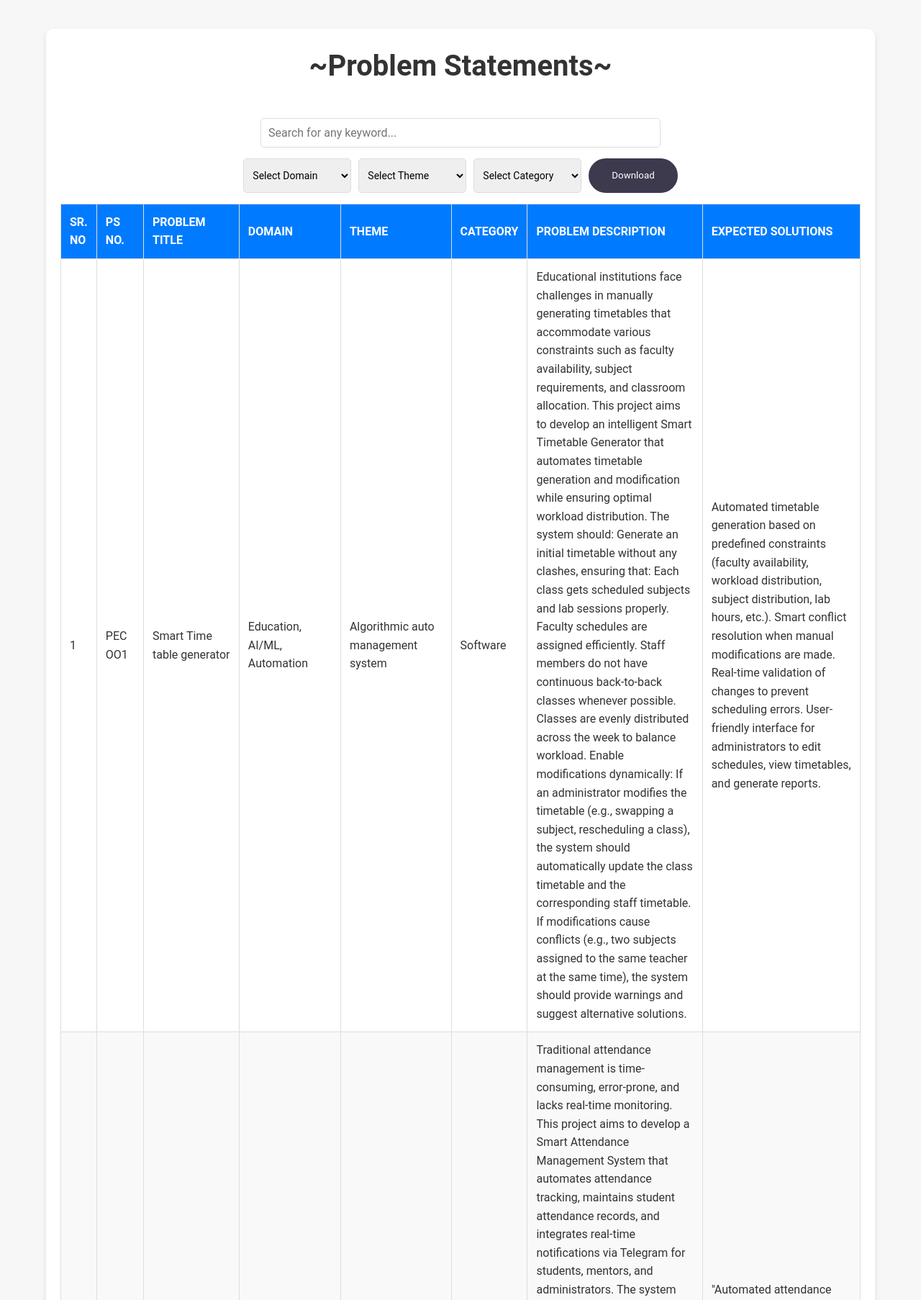
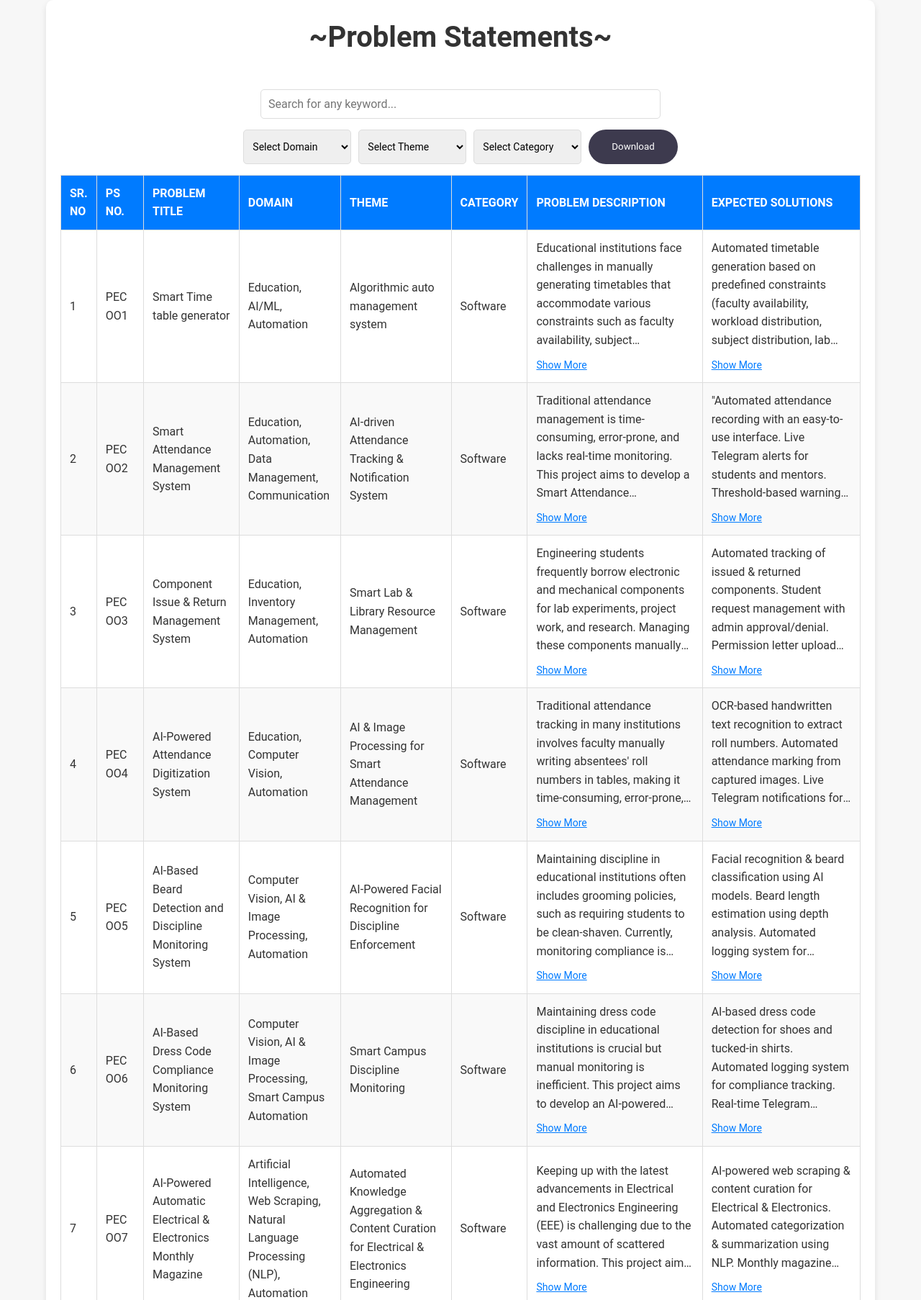
Before and after one commit to Kawin07/Hackathon-01, a Flask app: page /hackathon in a window 1280 px wide. Shown: the part 123-1929 px from the top of the page at 72% size. Run offline with Flask 3, Linux system fonts and the light colour scheme.

Commit message:
Add files via upload

```diff
--- a/templates/hackathon.html
+++ b/templates/hackathon.html
@@ -179,41 +179,43 @@
                 min-width: 700px; /* Ensures columns stay readable */
             }
         }
-        /* Pagination */
 
-        .Statements{
-            margin-top: 40px;
+
+
+
+        .problem-description p,
+.expected-solutions p {
+    overflow: hidden;
+    text-overflow: ellipsis;
+    display: -webkit-box;
+    -webkit-line-clamp: 6; /* Show only 6 lines initially */
+    -webkit-box-orient: vertical;
+    max-height: 180px;
+    transition: all 0.3s ease;
 }
 
-        .pagination {
-            display: none;
-            justify-content: center;
-            align-items: center;
-            margin: 20px 0;
-            padding: 10px;
+.problem-description.expanded p,
+.expected-solutions.expanded p {
+    -webkit-line-clamp: unset; /* Show the full text */
+    max-height: none;
 }
-        .pagination a {
-            padding: 10px 15px;
-            margin: 5px;
-            text-decoration: none;
-            color: black;
-            background-color: transparent;
-            border-radius: 5px;
-            transition: 0.3s;
-            font-weight: bold;
+
+/* Show More text */
+.show-more {
+    display: inline-block;
+    color: #007bff;
+    cursor: pointer;
+    font-size: 14px;
+    text-decoration: underline;
+    margin-top: 10px;
 }
-        .pagination a:hover {
-            background-color: lightblue;
+
+.show-more:hover {
+    color: #0056b3;
 }
-        .pagination .disabled {
-            background-color: #ccc;
-            pointer-events: none;
-        }
-        .pagination .active {
-            background-color: #0056b3;
-            font-weight: bold;
-            color: white;
-        }
+
+
+
 
     .button {
     position: relative;
@@ -381,8 +383,8 @@
 
     <header>
         <nav>
-            <ul class='nav-bar'>
-                <li class='logo' style="display: flex;">
+            <ul class="nav-bar">
+                <li class="logo" style="display: flex;">
                     <a href='#'>
                         <img style="width: 80px; height: auto;" src="{{ url_for('static', filename='logo1.png') }}" />
                     </a>
@@ -394,7 +396,7 @@
                         <span class="logo-text-5" style="text-align: center;">(JAISAKTHI EDUCATIONAL TRUST)</span>
                     </div>
                 </li>
-                <input type='checkbox' id='check' />
+                <input type="checkbox" id="check" />
                 <span class="menu">
                     <li><a href="{{ url_for('index') }}">Home</a></li>
                     <li><a href="{{ url_for('guidelines') }}">Guidelines</a></li>
@@ -439,10 +441,10 @@
                     <option value="{{ category }}">{{ category }}</option>
                 {% endfor %}
             </select>
+
             <button class="button">
                 <span class="button-content">Download </span>
             </button>
-
         </div>
 
         <!-- Table Container -->
@@ -469,15 +471,27 @@
                         <td>{{ problem['Domain'] }}</td>
                         <td>{{ problem.get('Theme', 'N/A') }}</td>
                         <td>{{ problem['Category'] }}</td>
-                        <td>{{ problem['Problem Description:'] }}</td>
-                        <td>{{ problem['Expected solution'] }}</td>
+                        <td>
+                            <div class="problem-description" id="desc{{ loop.index }}">
+                                <p>{{ problem['Problem Description:'] }}</p>
+                                <span class="show-more" onclick="toggleDescription({{ loop.index }})">Show More</span>
+                            </div>
+                        </td>
+
+                        <td>
+                            <div class="expected-solutions" id="solution{{ loop.index }}">
+                                <p>{{ problem['Expected solution'] }}</p>
+                                <span class="show-more" onclick="toggleSolution({{ loop.index }})">Show More</span>
+                            </div>
+                        </td>
+
                     </tr>
                     {% endfor %}
                 </tbody>
             </table>
         </div>
+    </div>
 
-    </div>
     <!-- Footer -->
     <footer>
         <div class="footer-overlay">
@@ -501,23 +515,11 @@
                 <p>Designed and Developed by <a href="#">Kathir & Team</a></p>
                 <p>Follow us on</p>
                 <div class="card">
-                    <a class="social-link1" href="#" title="GitHub">
-                        <svg xmlns="http://www.w3.org/2000/svg" fill="#fff" height="1em" viewBox="0 0 496 512"><path d="M165.9 397.4c0 2-2.3 3.6-5.2 3.6-3.3.3-5.6-1.3-5.6-3.6 0-2 2.3-3.6 5.2-3.6 3-.3 5.6 1.3 5.6 3.6zm-31.1-4.5c-.7 2 1.3 4.3 4.3 4.9 2.6 1 5.6 0 6.2-2s-1.3-4.3-4.3-5.2c-2.6-.7-5.5.3-6.2 2.3zm44.2-1.7c-2.9.7-4.9 2.6-4.6 4.9.3 2 2.9 3.3 5.9 2.6 2.9-.7 4.9-2.6 4.6-4.6-.3-1.9-3-3.2-5.9-2.9zM244.8 8C106.1 8 0 113.3 0 252c0 110.9 69.8 205.8 169.5 239.2 12.8 2.3 17.3-5.6 17.3-12.1 0-6.2-.3-40.4-.3-61.4 0 0-70 15-84.7-29.8 0 0-11.4-29.1-27.8-36.6 0 0-22.9-15.7 1.6-15.4 0 0 24.9 2 38.6 25.8 21.9 38.6 58.6 27.5 72.9 20.9 2.3-16 8.8-27.1 16-33.7-55.9-6.2-112.3-14.3-112.3-110.5 0-27.5 7.6-41.3 23.6-58.9-2.6-6.5-11.1-33.3 2.6-67.9 20.9-6.5 69 27 69 27 20-5.6 41.5-8.5 62.8-8.5s42.8 2.9 62.8 8.5c0 0 48.1-33.6 69-27 13.7 34.7 5.2 61.4 2.6 67.9 16 17.7 25.8 31.5 25.8 58.9 0 96.5-58.9 104.2-114.8 110.5 9.2 7.9 17 22.9 17 46.4 0 33.7-.3 75.4-.3 83.6 0 6.5 4.6 14.4 17.3 12.1C428.2 457.8 496 362.9 496 252 496 113.3 383.5 8 244.8 8z"></path></svg>
-                    </a>
-                    <a class="social-link2" href="#" title="LinkedIn">
-                        <svg xmlns="http://www.w3.org/2000/svg" height="1em" viewBox="0 0 448 512" fill="#fff"><path d="M100.28 448H7.4V148.9h92.88zM53.79 108.1C24.09 108.1 0 83.5 0 53.8a53.79 53.79 0 0 1 107.58 0c0 29.7-24.1 54.3-53.79 54.3zM447.9 448h-92.68V302.4c0-34.7-.7-79.2-48.29-79.2-48.29 0-55.69 37.7-55.69 76.7V448h-92.78V148.9h89.08v40.8h1.3c12.4-23.5 42.69-48.3 87.88-48.3 94 0 111.28 61.9 111.28 142.3V448z"></path></svg>
-                    </a>
-                    <a class="social-link3" href="#" title="WhatsApp">
-                        <svg viewBox="0 0 16 16" class="bi bi-whatsapp" fill="currentColor" height="16" width="16" xmlns="http://www.w3.org/2000/svg" style="color: white"> <path fill="white" d="M13.601 2.326A7.854 7.854 0 0 0 7.994 0C3.627 0 .068 3.558.064 7.926c0 1.399.366 2.76 1.057 3.965L0 16l4.204-1.102a7.933 7.933 0 0 0 3.79.965h.004c4.368 0 7.926-3.558 7.93-7.93A7.898 7.898 0 0 0 13.6 2.326zM7.994 14.521a6.573 6.573 0 0 1-3.356-.92l-.24-.144-2.494.654.666-2.433-.156-.251a6.56 6.56 0 0 1-1.007-3.505c0-3.626 2.957-6.584 6.591-6.584a6.56 6.56 0 0 1 4.66 1.931 6.557 6.557 0 0 1 1.928 4.66c-.004 3.639-2.961 6.592-6.592 6.592zm3.615-4.934c-.197-.099-1.17-.578-1.353-.646-.182-.065-.315-.099-.445.099-.133.197-.513.646-.627.775-.114.133-.232.148-.43.05-.197-.1-.836-.308-1.592-.985-.59-.525-.985-1.175-1.103-1.372-.114-.198-.011-.304.088-.403.087-.088.197-.232.296-.346.1-.114.133-.198.198-.33.065-.134.034-.248-.015-.347-.05-.099-.445-1.076-.612-1.47-.16-.389-.323-.335-.445-.34-.114-.007-.247-.007-.38-.007a.729.729 0 0 0-.529.247c-.182.198-.691.677-.691 1.654 0 .977.71 1.916.81 2.049.098.133 1.394 2.132 3.383 2.992.47.205.84.326 1.129.418.475.152.904.129 1.246.08.38-.058 1.171-.48 1.338-.943.164-.464.164-.86.114-.943-.049-.084-.182-.133-.38-.232z"></path> </svg>
-                    </a>
-                    <a class="social-link4" href="#" title="Facebook">
-                        <svg xmlns="http://www.w3.org/2000/svg" height="1em" viewBox="0 0 512 512" fill="#fff"><path d="M504 256C504 119 393 8 256 8S8 119 8 256c0 123.78 90.69 226.38 209.25 245V327.69h-63V256h63v-54.64c0-62.15 37-96.48 93.67-96.48 27.14 0 55.52 4.84 55.52 4.84v61h-31.28c-30.8 0-40.41 19.12-40.41 38.73V256h68.78l-11 71.69h-57.78V501C413.31 482.38 504 379.78 504 256z"></path></svg>
-                    </a>
+                    <!-- Social links here -->
                 </div>
             </div>
         </div>
     </footer>
-
     <script>
         function filterTable() {
     let searchQuery = document.getElementById("searchBar").value.toLowerCase().trim();
@@ -580,6 +582,30 @@
     });
   });
 
+  function toggleDescription(index) {
+        var desc = document.getElementById("desc" + index);
+        var btn = desc.querySelector(".show-more");
+        if (desc.classList.contains("expanded")) {
+            desc.classList.remove("expanded");
+            btn.textContent = "Show More";
+        } else {
+            desc.classList.add("expanded");
+            btn.textContent = "Show Less";
+        }
+    }
+
+    // Toggle the Expected Solutions visibility
+    function toggleSolution(index) {
+        var solution = document.getElementById("solution" + index);
+        var btn = solution.querySelector(".show-more");
+        if (solution.classList.contains("expanded")) {
+            solution.classList.remove("expanded");
+            btn.textContent = "Show More";
+        } else {
+            solution.classList.add("expanded");
+            btn.textContent = "Show Less";
+        }
+    }
     </script>
 </body>
 </html>
```
Also changed, not shown: static/styles.css (+19 -12 lines), templates/index.html (+10 -11 lines), static/eee-hod.png (added). Lines whose indentation alone changed are shown as unchanged.
